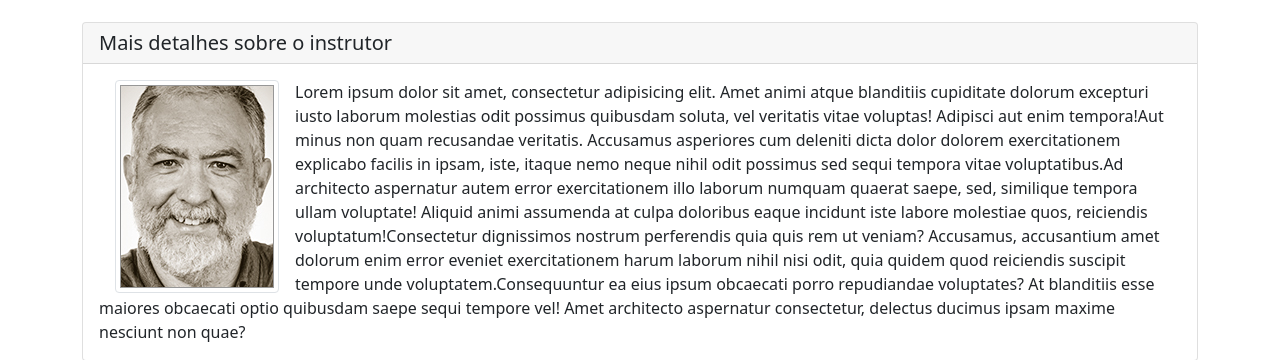
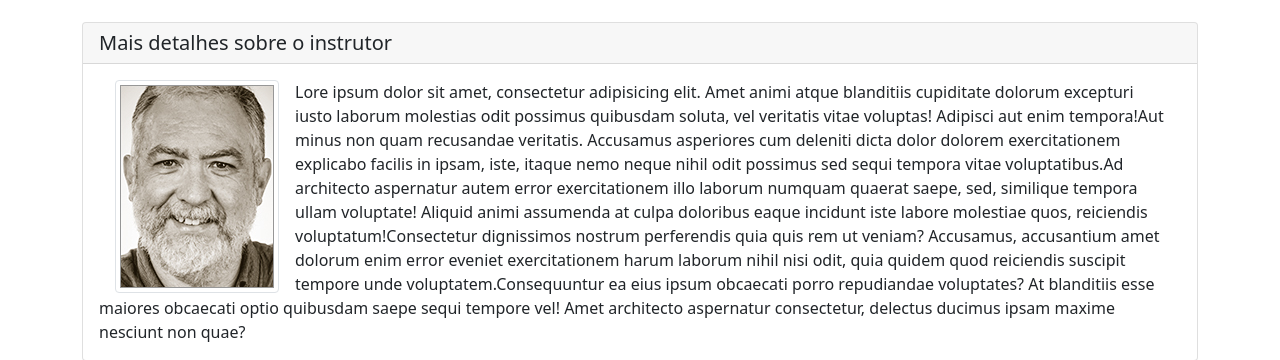
Before and after one commit to tomasrajao/tomasdjango, a Django app: page / in a window 1280 px wide. Shown: the part 290-650 px from the top of the page. Run offline with Django 3.2, Linux system fonts and the light colour scheme; some libraries are stand-ins or nearby versions.

Commit message:
Corrigido lorem ipsum na página

```diff
--- a/pypro/base/templates/base/home.html
+++ b/pypro/base/templates/base/home.html
@@ -65,7 +65,7 @@
                     <p class="card-text" style="margin-right: 1%">
                         <img src="{% static 'img/luciano_ramalho.jpg' %}" alt="Foto de Luciano Ramalho"
                              class="img-thumbnail float-start mx-3"/>
-                        <span>Lorem ipsum dolor sit amet, consectetur adipisicing elit. Amet animi atque blanditiis cupiditate dolorum excepturi iusto laborum molestias odit possimus quibusdam soluta, vel veritatis vitae voluptas! Adipisci aut enim tempora!</span><span>Aut minus non quam recusandae veritatis. Accusamus asperiores cum deleniti dicta dolor dolorem exercitationem explicabo facilis in ipsam, iste, itaque nemo neque nihil odit possimus sed sequi tempora vitae voluptatibus.</span><span>Ad architecto aspernatur autem error exercitationem illo laborum numquam quaerat saepe, sed, similique tempora ullam voluptate! Aliquid animi assumenda at culpa doloribus eaque incidunt iste labore molestiae quos, reiciendis voluptatum!</span><span>Consectetur dignissimos nostrum perferendis quia quis rem ut veniam? Accusamus, accusantium amet dolorum enim error eveniet exercitationem harum laborum nihil nisi odit, quia quidem quod reiciendis suscipit tempore unde voluptatem.</span><span>Consequuntur ea eius ipsum obcaecati porro repudiandae voluptates? At blanditiis esse maiores obcaecati optio quibusdam saepe sequi tempore vel! Amet architecto aspernatur consectetur, delectus ducimus ipsam maxime nesciunt non quae?</span>
+                        <span>Lore ipsum dolor sit amet, consectetur adipisicing elit. Amet animi atque blanditiis cupiditate dolorum excepturi iusto laborum molestias odit possimus quibusdam soluta, vel veritatis vitae voluptas! Adipisci aut enim tempora!</span><span>Aut minus non quam recusandae veritatis. Accusamus asperiores cum deleniti dicta dolor dolorem exercitationem explicabo facilis in ipsam, iste, itaque nemo neque nihil odit possimus sed sequi tempora vitae voluptatibus.</span><span>Ad architecto aspernatur autem error exercitationem illo laborum numquam quaerat saepe, sed, similique tempora ullam voluptate! Aliquid animi assumenda at culpa doloribus eaque incidunt iste labore molestiae quos, reiciendis voluptatum!</span><span>Consectetur dignissimos nostrum perferendis quia quis rem ut veniam? Accusamus, accusantium amet dolorum enim error eveniet exercitationem harum laborum nihil nisi odit, quia quidem quod reiciendis suscipit tempore unde voluptatem.</span><span>Consequuntur ea eius ipsum obcaecati porro repudiandae voluptates? At blanditiis esse maiores obcaecati optio quibusdam saepe sequi tempore vel! Amet architecto aspernatur consectetur, delectus ducimus ipsam maxime nesciunt non quae?</span>
 
                     </p>
                 </div>
```
